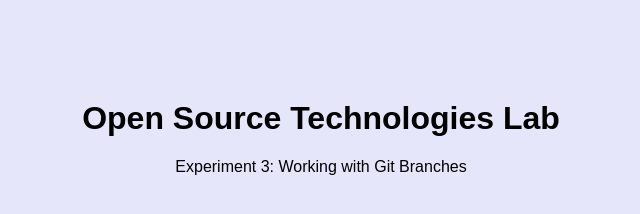
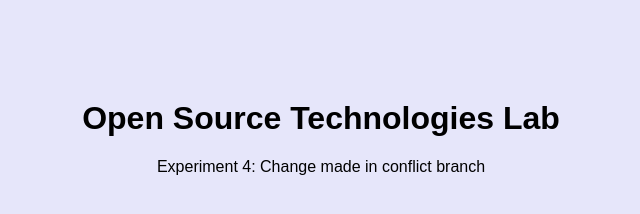
Before and after one commit to ShubhangiJha-dot/OST-Lab, a plain HTML site: page index.html in a window 1280 px wide. Shown: the whole page, without its empty margins (319-959 px from the left). Drawn offline with Linux system fonts and the light colour scheme.

Commit message:
Exp4: edits in conflict branch

```diff
--- a/index.html
+++ b/index.html
@@ -7,7 +7,9 @@
 <body>
     <h1>Open Source Technologies Lab</h1>
     <!-- <p>Experiment 2: Git Version Control</p> -->
-     <p>Experiment 3: Working with Git Branches</p>
+     <!-- <p>Experiment 3: Working with Git Branches</p> -->
+      <p>Experiment 4: Change made in conflict branch</p>
+
 
 </body>
 </html>
```
